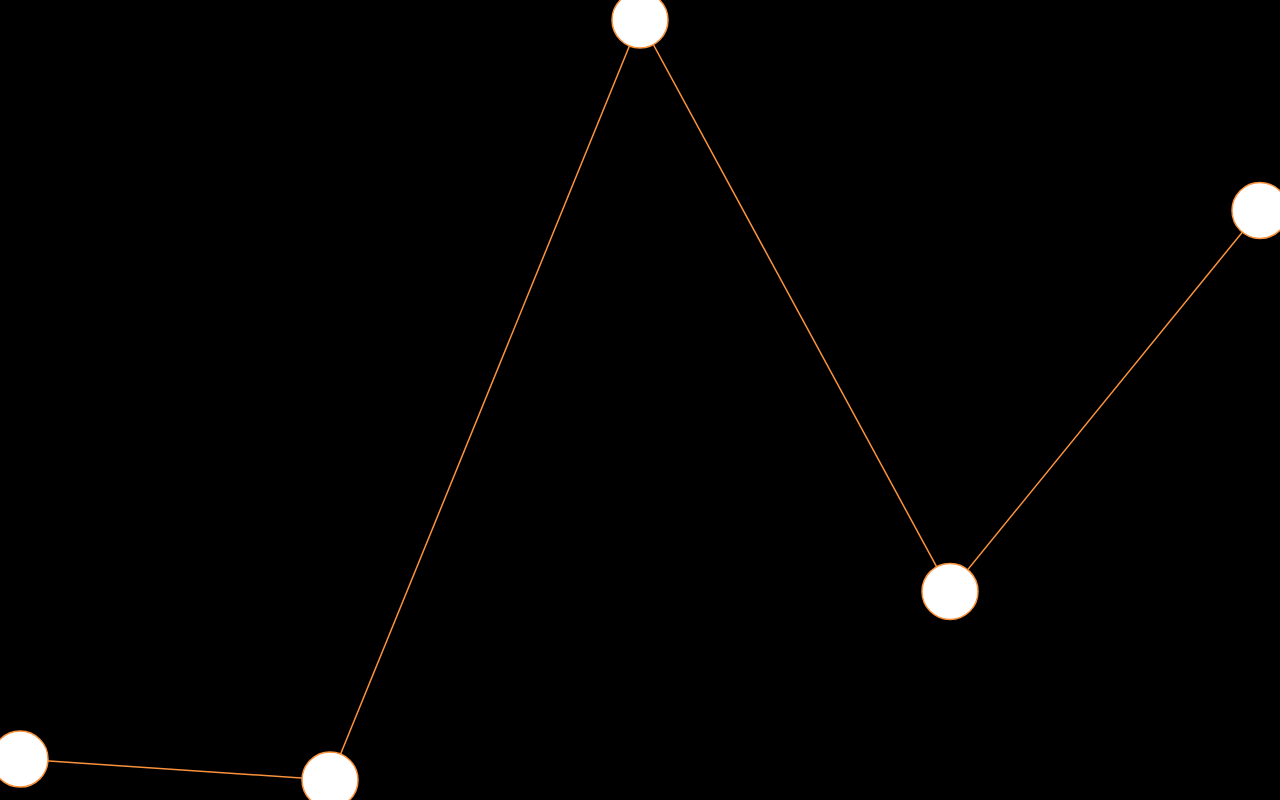
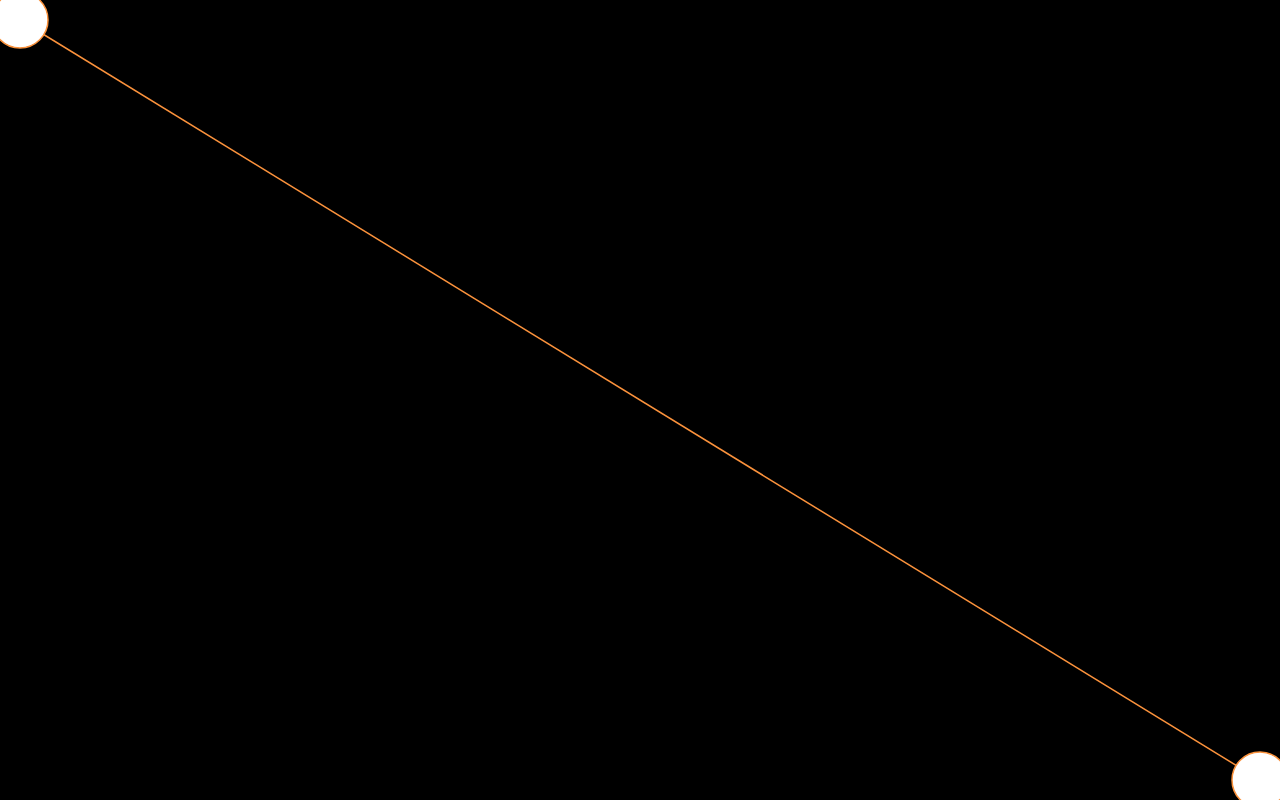
Before and after one commit to langaracpsc/CourseGraph, a Next.js app in the folder frontend/app/: page /GraphPage in a window 1280 px wide. Built offline with nearby package versions, Linux system fonts and the light colour scheme.

Commit message:
Made some changes to docker file and some other stuff in the profile page

```diff
--- a/frontend/app/assets/add.tsx
+++ b/frontend/app/assets/add.tsx
@@ -2,6 +2,7 @@
 interface Propt{
     className:string
 }
+
 
 export default function addSVG(pr:Propt) {
     return (<>
@@ -11,7 +12,7 @@ export default function addSVG(pr:Propt) {
             viewBox="0 0 309.059 309.059" >
             <g>
                 <g>
-                    <path style="fill:#010002;" d="M280.71,126.181h-97.822V28.338C182.889,12.711,170.172,0,154.529,0S126.17,12.711,126.17,28.338
+                    <path  d="M280.71,126.181h-97.822V28.338C182.889,12.711,170.172,0,154.529,0S126.17,12.711,126.17,28.338
 			v97.843H28.359C12.722,126.181,0,138.903,0,154.529c0,15.621,12.717,28.338,28.359,28.338h97.811v97.843
 			c0,15.632,12.711,28.348,28.359,28.348c15.643,0,28.359-12.717,28.359-28.348v-97.843h97.822
 			c15.632,0,28.348-12.717,28.348-28.338C309.059,138.903,296.342,126.181,280.71,126.181z"/>
--- a/frontend/app/next.config.mjs
+++ b/frontend/app/next.config.mjs
@@ -1,4 +1,6 @@
 /** @type {import('next').NextConfig} */
-const nextConfig = {};
+const nextConfig = {
+    output: 'standalone',
+};
 
 export default nextConfig;
--- a/frontend/app/src/app/GraphPage/page.tsx
+++ b/frontend/app/src/app/GraphPage/page.tsx
@@ -9,14 +9,14 @@ import { UseGraph } from "../../../support/zustand";
 export default function MainAttraction() {
     const UseInfoAboutTheGraph = UseGraph((state) => state)
     const x = d3.scaleLinear([0, UseInfoAboutTheGraph.data.length - 1], [UseInfoAboutTheGraph.marginLeft, UseInfoAboutTheGraph.width - UseInfoAboutTheGraph.marginRight]);
-    const y = d3.scaleLinear(d3.extent(UseInfoAboutTheGraph.data), [UseInfoAboutTheGraph.height - UseInfoAboutTheGraph.marginBottom, UseInfoAboutTheGraph.marginTop]);
+    const y = d3.scaleLinear(d3.extent(UseInfoAboutTheGraph.data ) as Iterable<d3.NumberValue>  , [UseInfoAboutTheGraph.height - UseInfoAboutTheGraph.marginBottom, UseInfoAboutTheGraph.marginTop]);
     const line = d3.line((d, i) => x(i), y);
     return (<>
         <div className=" flex justify-center items-center w-screen h-screen">
         <svg fill="white" className=" fill-white text-orange-400" width={UseInfoAboutTheGraph.width} height={UseInfoAboutTheGraph.height}>
-            <path fill="none" stroke="currentColor" strokeWidth="1.5" d={line(UseInfoAboutTheGraph.data)} />
+            <path fill="none" stroke="currentColor" strokeWidth="1.5" d={line(UseInfoAboutTheGraph.data) as string | undefined} />
             <g fill="white" stroke="currentColor" strokeWidth="1.5">
-                {UseInfoAboutTheGraph.data.map((d: d3.NumberValue, i: string | number | bigint | { valueOf(): number; } | null | undefined) => (<circle key={i} cx={x(i)} cy={y(d)} r="28" />))}
+                {UseInfoAboutTheGraph.data.map((d: d3.NumberValue, i:  string | number | bigint | null | undefined) => (<circle key={i} cx={x(i as d3.NumberValue )} cy={y(d)} r="28" />))}
             </g>
         </svg>
         </div>
--- a/frontend/app/src/app/profilepage/cardaddtest.tsx
+++ b/frontend/app/src/app/profilepage/cardaddtest.tsx
@@ -56,7 +56,7 @@ export function CardWithForm() {
       </CardContent>
       <CardFooter className="flex justify-between">
 
-        <Button className=" hover:bg-orange-600  bg-black text-white hover:text-black" onClick={(_e)=>ShowBanner()} variant="outline">Cancel</Button>
+        <Button className=" hover:bg-orange-600  bg-black text-white hover:text-black" onClick={()=>ShowBanner()} variant="outline">Cancel</Button>
         <Button className=" hover:bg-orange-600  bg-black text-white hover:text-black" >Add +</Button>
       </CardFooter>
     </Card>
--- a/frontend/app/src/app/profilepage/testscores.tsx
+++ b/frontend/app/src/app/profilepage/testscores.tsx
@@ -1,11 +1,4 @@
-import {
-    Card,
-    CardContent,
-    CardDescription,
-    CardFooter,
-    CardHeader,
-    CardTitle,
-  } from "@/components/ui/card"
+
 
   import  TestScore  from "@/app/profilepage/testscorecard"
 import { ButtonWithPlusIcon } from "@/components/ui/buttonWithPlus"
@@ -38,14 +31,15 @@ export default function TestScores(){
 
     return(<>
 
-    <div className="w-screen h-screen p-5 flex gap-5 flex-col">
+    <div className="w-screen h-screen p-5  flex gap-5 flex-col">
         <h1 className="text-white text-lg">Test Scores:</h1>
 
-        <div className=" w-full h-max flex flex-wrap flex-row justify-center gap-5 items-center">
-
+        <div className=" w-full h-max flex flex-row justify-center gap-5 items-center">
+            <div className=" w-auto h-fit flex flex-wrap flex-row justify-center max-[758px]:justify-start gap-5 items-center">
             {
                 arr.map((_obj:testObj, _index:number)=> (<TestScore key={ _index} score={ _obj.score} name={ _obj.name}/>))
             }
+            </div>
 
         </div>
 
--- a/frontend/app/src/app/profilepage/topProfile.tsx
+++ b/frontend/app/src/app/profilepage/topProfile.tsx
@@ -1,6 +1,6 @@
 "use client"
 import UserDefault from "@/../assets/profiledefaultimg";
-import { UseProfilePage } from "../../../support/zustand";
+
 
 
 
--- a/frontend/app/src/components/ui/buttonWithPlus.tsx
+++ b/frontend/app/src/components/ui/buttonWithPlus.tsx
@@ -15,7 +15,7 @@ export function ButtonWithPlusIcon(propsDown:Props) {
   return (
     <>
     <div >
-    <Button onClick={(_e)=>ShowBanner()} className="hover:bg-orange-600 hover:text-white"  >
+    <Button onClick={()=>ShowBanner()} className="hover:bg-orange-600 hover:text-white"  >
       <CirclePlus className="mr-2 h-4 w-4 " /> {propsDown.title}
     </Button>
     </div>
--- a/frontend/app/src/components/ui/input.tsx
+++ b/frontend/app/src/components/ui/input.tsx
@@ -2,8 +2,7 @@ import * as React from "react"
 
 import { cn } from "@/lib/utils"
 
-export interface InputProps
-  extends React.InputHTMLAttributes<HTMLInputElement> {}
+export type InputProps = React.InputHTMLAttributes<HTMLInputElement>
 
 const Input = React.forwardRef<HTMLInputElement, InputProps>(
   ({ className, type, ...props }, ref) => {
--- a/frontend/app/support/zustand.ts
+++ b/frontend/app/support/zustand.ts
@@ -1,4 +1,5 @@
 
+import { NumberValue } from 'd3'
 import { create } from 'zustand'
 
 type Store = {
@@ -6,9 +7,10 @@ type Store = {
   openTheBanner: () => void
 }
 
+
 type Graph ={
 
-    data: [undefined, undefined] | [string, string],
+    data: NumberValue[],
     width:number,
     height:number,
     marginTop:number,
@@ -25,11 +27,12 @@ const UseProfilePage = create<Store>()((set) => ({
 
 }))
 
-const UseGraph = create<Graph>()((set)=> ({
 
-  data:["12","1","400","100","300"],
-  width:window.innerWidth,
-  height:window.innerHeight,
+const UseGraph = create<Graph>()(()=> ({
+
+  data:[12,1],
+  width: typeof global.innerWidth === undefined ? 1000 : global.innerWidth,
+  height:typeof global.innerHeight === undefined ? 1000 : global.innerHeight,
   marginTop:20,
   marginRight:20,
   marginBottom : 20,
```
Also changed, not shown: 1 other file (tests, documents, lock files or other folders).
